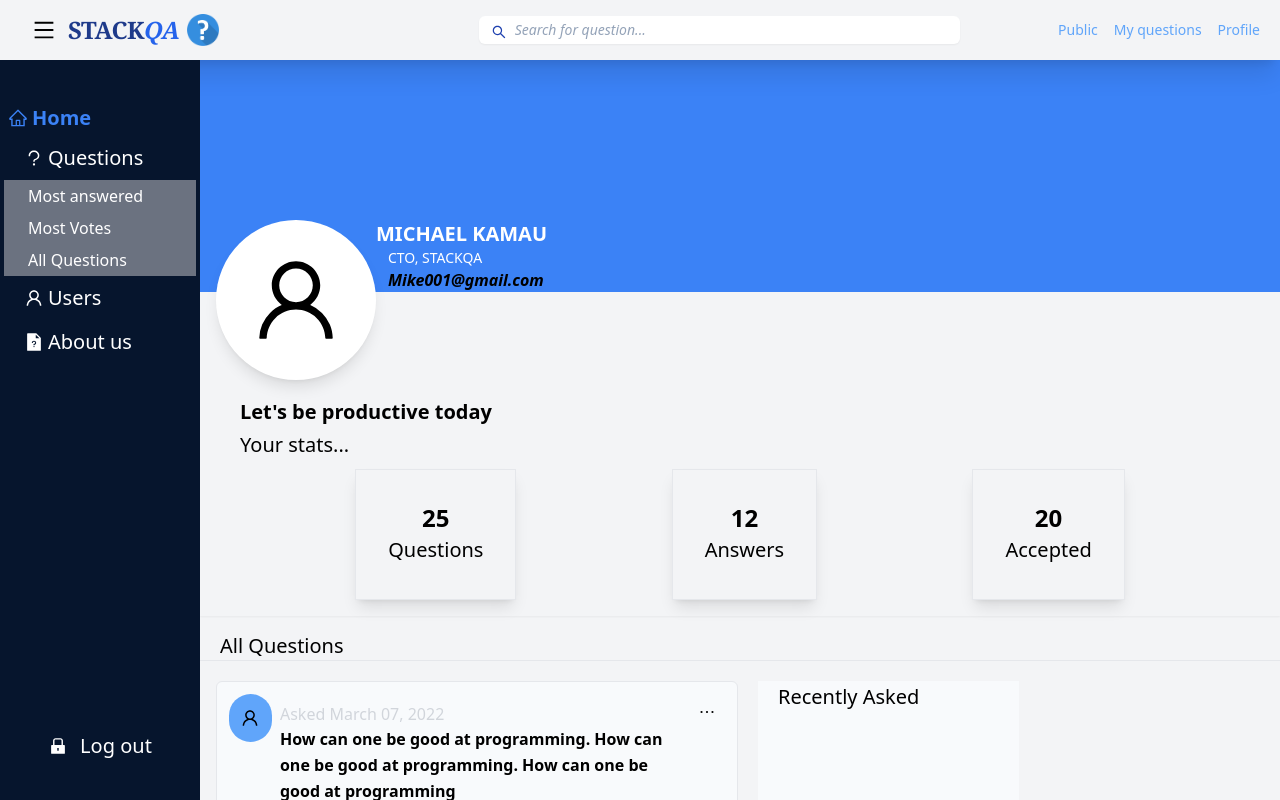
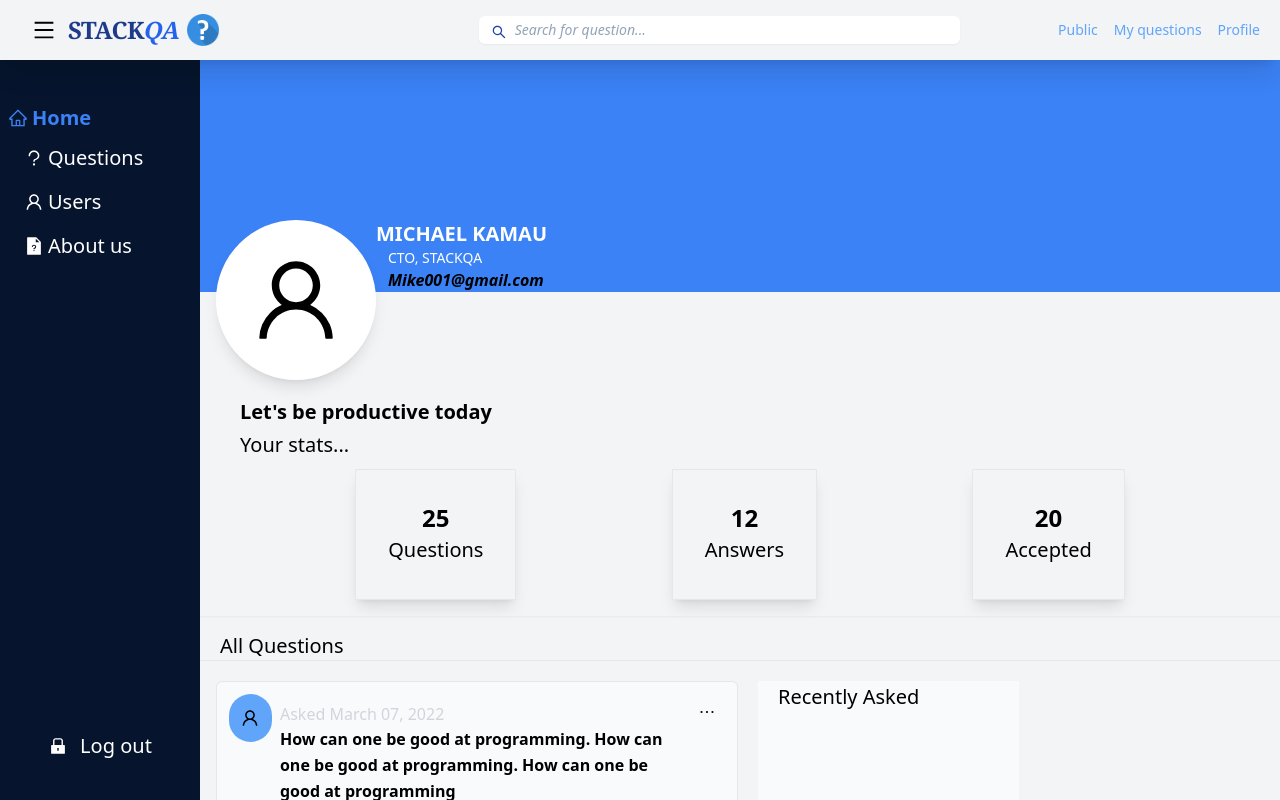
Before and after one commit to THE-Jitu-Assignments-Repo/week-9, a React (Vite) app in the folder stackqa/: page /profile in a window 1280 px wide. Shown: the top 800 px of the page. Built offline with nearby package versions, Linux system fonts and the light colour scheme.

Commit message:
Fixed hover for Sidebar-Questions

```diff
--- a/stackqa/src/components/header/Header.jsx
+++ b/stackqa/src/components/header/Header.jsx
@@ -4,7 +4,7 @@ import { Link } from "react-router-dom";
 
 function Header({close}) {
   return (
-    <nav className="flex fixed top-0 inset-x-0 h-[60px] items-center  bg-gray-100 shadow-xl mb-1">
+    <nav className="flex fixed top-0 inset-x-0 h-[60px] items-center z-10  bg-gray-100 shadow-xl mb-1">
       <div className="block flex-grow lg:flex lg:items-center lg:w-auto ml-8">
         <div className="">
           <AiOutlineMenu className="hover:bg-gray-300 cursor-pointer text-2xl" onClick={close}/>
--- a/stackqa/src/components/sidebar/Sidebar.jsx
+++ b/stackqa/src/components/sidebar/Sidebar.jsx
@@ -1,13 +1,21 @@
 import React from "react";
 import "./sidebar.css";
 import { Link } from "react-router-dom";
-import {  AiFillFileUnknown, AiFillLock,  AiOutlineHome, AiOutlineQuestion, AiOutlineUser } from "react-icons/ai";
+import {
+  AiFillFileUnknown,
+  AiFillLock,
+  AiOutlineHome,
+  AiOutlineQuestion,
+  AiOutlineUser,
+} from "react-icons/ai";
 
-function Sidebar({isOpen}) {
+function Sidebar({ isOpen }) {
   return (
-    <div className={`bg-[#06152D] p-1 pt-10 min-h-screen h-screen  fixed top-[60px] left-0  flex-col flex justify-between pb-20 transition-all duration-100 ease-linear overflow-x-hidden
-    ${isOpen?"w-[200px] opacity-100":"w-[0px] opacity-0"}
-    `}>
+    <div
+      className={`bg-[#06152D] p-1 pt-10 min-h-screen h-screen  fixed top-[60px] left-0  flex-col flex justify-between pb-20 transition-all duration-100 ease-linear overflow-x-hidden
+    ${isOpen ? "w-[200px] opacity-100" : "w-[0px] opacity-0"}
+    `}
+    >
       <div className="flex flex-col h-64 text-center max-w-full w-full">
         <div className="text-xl text-blue-500 text-start font-semibold divide-gray-600 ">
           <Link
@@ -17,28 +25,41 @@ function Sidebar({isOpen}) {
             <AiOutlineHome /> Home
           </Link>
         </div>
-        <div className="text-xl text-white font-extralight py-1">
+
+        <div className="Q">
+          <div className="text-xl text-white font-extralight peer py-1">
             <Link
               to="question"
-            className="items-center flex-row flex p-1 gap-1 pl-5 hover:bg-gray-800 hover:text-blue-500"
+              className="items-center flex-row flex p-1 gap-1 pl-5  hover:bg-gray-800 hover:text-blue-500"
             >
               <AiOutlineQuestion />
               Questions
             </Link>
           </div>
-        <div className="relative text-white pl-5 bg-gray-500">
+          <div
+            className="hidden peer-hover:flex hover:flex
+         w-[200px]
+         flex-col text-white drop-shadow-lg pl-10"
+          >
             <Link
               to="question"
               className="items-center flex-row flex p-1 gap-1 justify-start hover:bg-gray-800 hover:text-blue-500"
-          >Most answered</Link>
+            >
+              Most answered
+            </Link>
             <Link
               to="question"
               className="items-center flex-row flex p-1 gap-1 justify-start hover:bg-gray-800 hover:text-blue-500"
-          >Most Votes</Link>
+            >
+              Most Votes
+            </Link>
             <Link
               to="question"
               className="items-center flex-row flex p-1 gap-1 justify-start hover:bg-gray-800 hover:text-blue-500"
-          >All Questions</Link>
+            >
+              All Questions
+            </Link>
+          </div>
         </div>
         <div className="text-xl font-extralight text-white py-1">
           <Link
```
Lines whose indentation alone changed are shown as unchanged.
